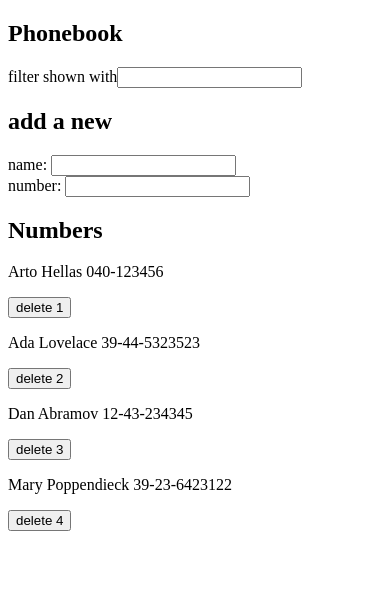
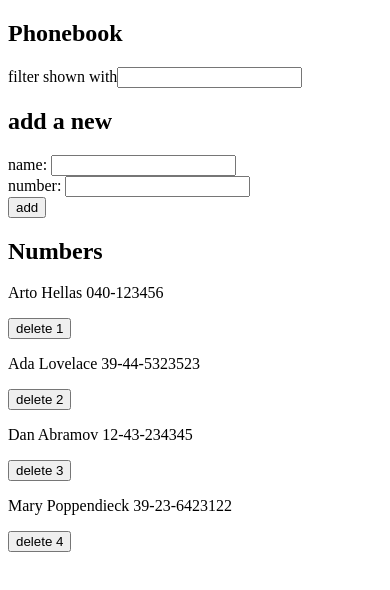
Before and after one commit to MiMa6/full-stack-open, a React (Vite) app in the folder part2/phonebook/: page / in a window 390 px wide. Shown: the top 590 px of the page. Built offline with nearby package versions, Linux system fonts and the light colour scheme; data requests are answered from the project's data file.

Commit message:
phonebook step10

```diff
--- a/part2/phonebook/src/App.jsx
+++ b/part2/phonebook/src/App.jsx
@@ -21,6 +21,10 @@ const PersonForm = ({ addPerson,
           onChange={handePersonNumberChange}
         />
       </form>
+      <button onClick={addPerson}>
+        add
+      </button>
+
     </div>
   )
 }
@@ -87,17 +91,36 @@ const App = () => {
       number: newNumber
     }
 
-    const checkPersonName = persons.some(person =>
+    const checkPersonName = persons.find(person =>
       person.name === newName
     )
-    if (checkPersonName) {
-      window.alert(`${personObject.name} is already added to phonebook`)
+    if (checkPersonName != undefined) {
+      if (window.confirm(`${newName} is already added to phonebook, replace the old number with a new one`)) {
+        personService
+          .updatePerson(checkPersonName.id, personObject)
+          .then(returnedPerson => {
+            setPersons(persons.map(person =>
+              person.name !== newName
+                ? person
+                : returnedPerson
+            ))
+            console.log(`Person: ${returnedPerson.name} number updated`)
+          })
+          .catch(error => {
+            console.log('failed to update person')
+            console.log(error)
+          })
+      }
     } else {
       personService
         .create(personObject)
         .then(returnedPerson => {
           setPersons(persons.concat(returnedPerson))
           console.log(`New person added: ${returnedPerson.name}`)
+        })
+        .catch(error => {
+          console.log('failed to add person')
+          console.log(error)
         })
     }
     setNewName('')
@@ -113,7 +136,7 @@ const App = () => {
           console.log(`Person deleted: ${name}`)
         })
         .catch(error => {
-          console.log('fail')
+          console.log('failed to delete person')
           console.log(error)
         })
     }
--- a/part2/phonebook/src/services/persons.js
+++ b/part2/phonebook/src/services/persons.js
@@ -15,4 +15,16 @@ const deletePerson = (id) => {
     const request = axios.delete(`${baseUrl}/${id}`)
     return request.then((response) => response.data)
 }
-export default {getAll, create, deletePerson}
+
+const updatePerson = (id, newObject) => {
+    const request = axios.put(`${baseUrl}/${id}`, newObject)
+    return request.then((response) => response.data)
+
+}
+
+export default {
+    getAll,
+    create,
+    deletePerson,
+    updatePerson
+}
```
